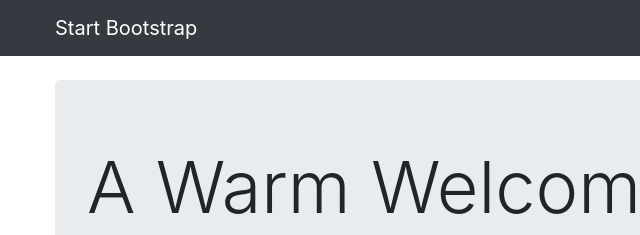
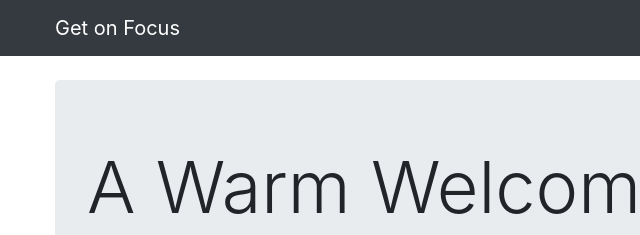
Before and after one commit to getonfocus/HeroicFeatures, a website: page index.html in a window 1280 px wide. Shown: the top 235 px of the page, 30-670 px from the left. Drawn offline with Linux system fonts and the light colour scheme.

Commit message:
change title index.html

```diff
--- a/index.html
+++ b/index.html
@@ -23,7 +23,7 @@
   <!-- Navigation -->
   <nav class="navbar navbar-expand-lg navbar-dark bg-dark fixed-top">
     <div class="container">
-      <a class="navbar-brand" href="#">Start Bootstrap</a>
+      <a class="navbar-brand" href="#">Get on Focus</a>
       <button class="navbar-toggler" type="button" data-toggle="collapse" data-target="#navbarResponsive" aria-controls="navbarResponsive" aria-expanded="false" aria-label="Toggle navigation">
         <span class="navbar-toggler-icon"></span>
       </button>
```
Also changed, not shown: 1 other file.
